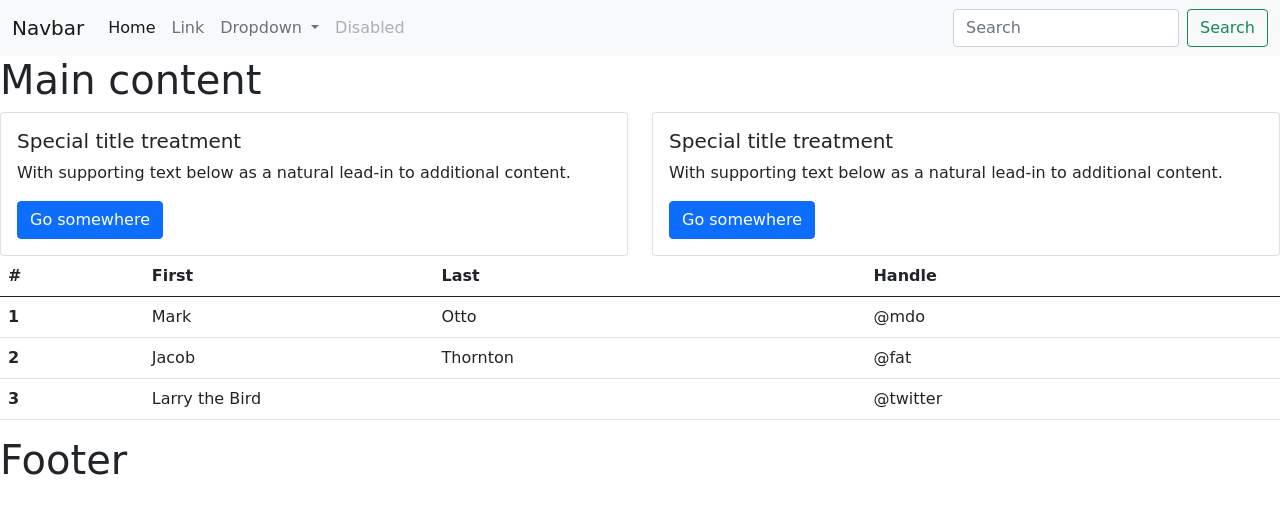
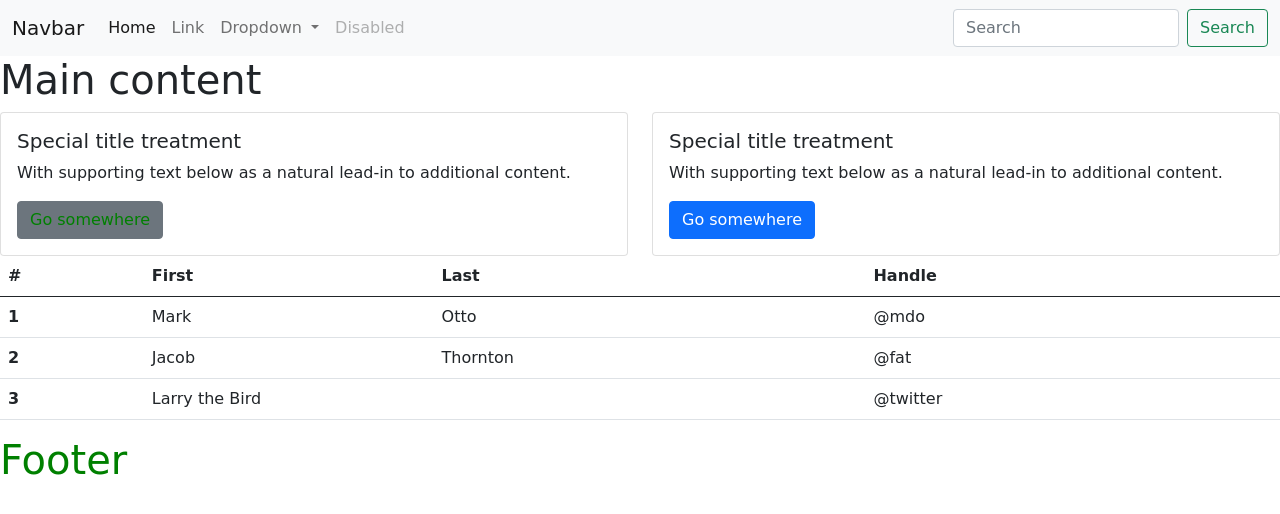
Before and after one commit to DiogoGastao/DiogoGastao_bootstrap, a plain HTML site: page index.html in a window 1280 px wide. Drawn offline with nearby package versions, Linux system fonts and the light colour scheme; a web font is replaced by a local one.

Commit message:
myStyles

```diff
--- a/index.html
+++ b/index.html
@@ -11,9 +11,9 @@
         <style>
             body{
                 font-family: 'Borel', cursive;
-
-            }
+                }
         </style>
+        <link rel="stylesheet" href="styles/styles.css">
     </head>
     <body>
         <header>
@@ -68,7 +68,7 @@
                         <div class="card-body">
                             <h5 class="card-title">Special title treatment</h5>
                             <p class="card-text">With supporting text below as a natural lead-in to additional content.</p>
-                            <a href="#" class="btn btn-primary">Go somewhere</a>
+                            <a href="#" class="btn btn-secondary myColor">Go somewhere</a>
                         </div>
                     </div>
                 </div>
@@ -115,7 +115,7 @@
         </main>
 
         <footer>
-            <h1>Footer</h1>
+            <h1 class="footerTitle">Footer</h1>
         </footer>
 
         <script src="https://cdn.jsdelivr.net/npm/bootstrap@5.0.2/dist/js/bootstrap.bundle.min.js" integrity="sha384-MrcW6ZMFYlzcLA8Nl+NtUVF0sA7MsXsP1UyJoMp4YLEuNSfAP+JcXn/tWtIaxVXM" crossorigin="anonymous">
--- /dev/null
+++ b/styles/styles.css
@@ -0,0 +1,13 @@
+:root{
+
+    --colorMain: green
+
+}
+
+.myColor{
+    color: var(--colorMain)
+}
+
+.footerTitle{
+    color: var(--colorMain)
+}
```
